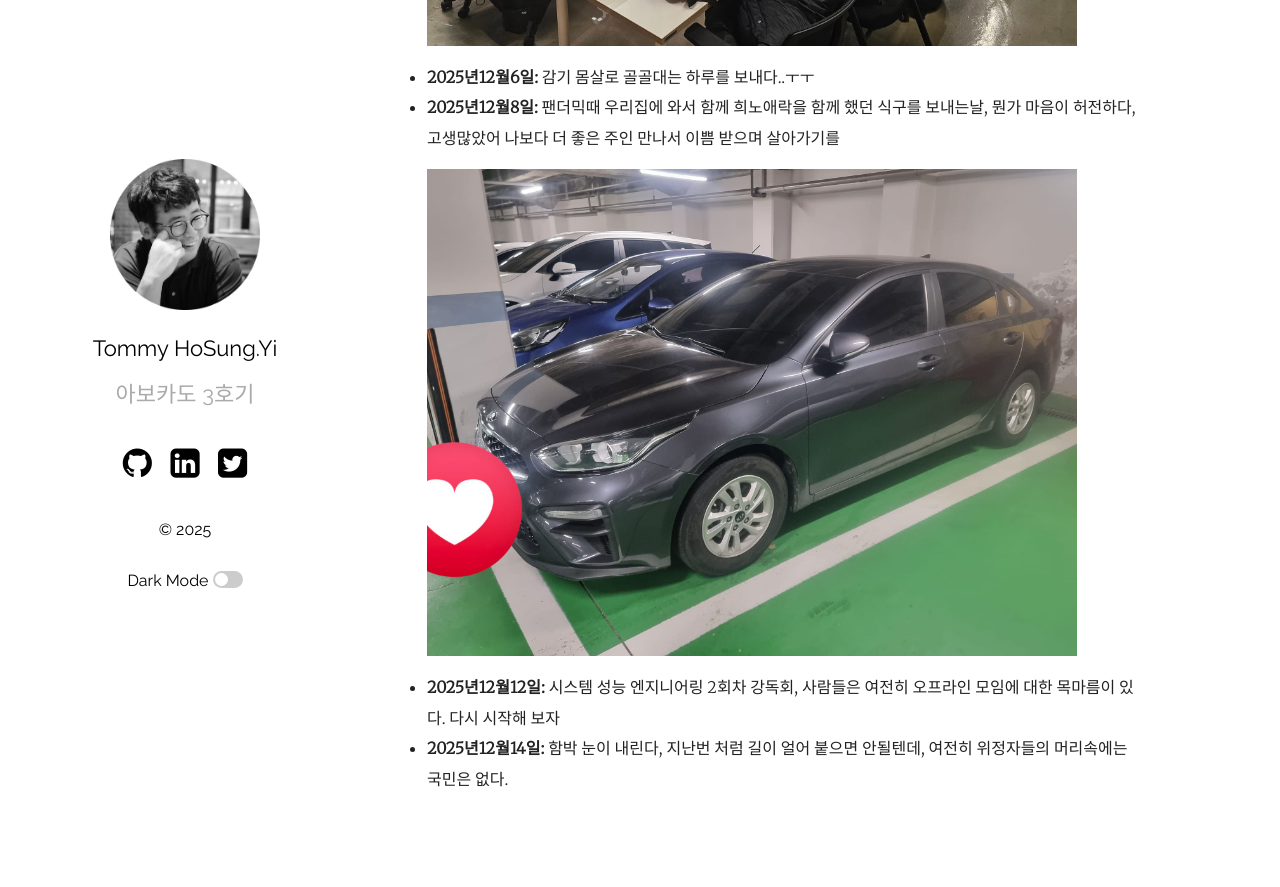
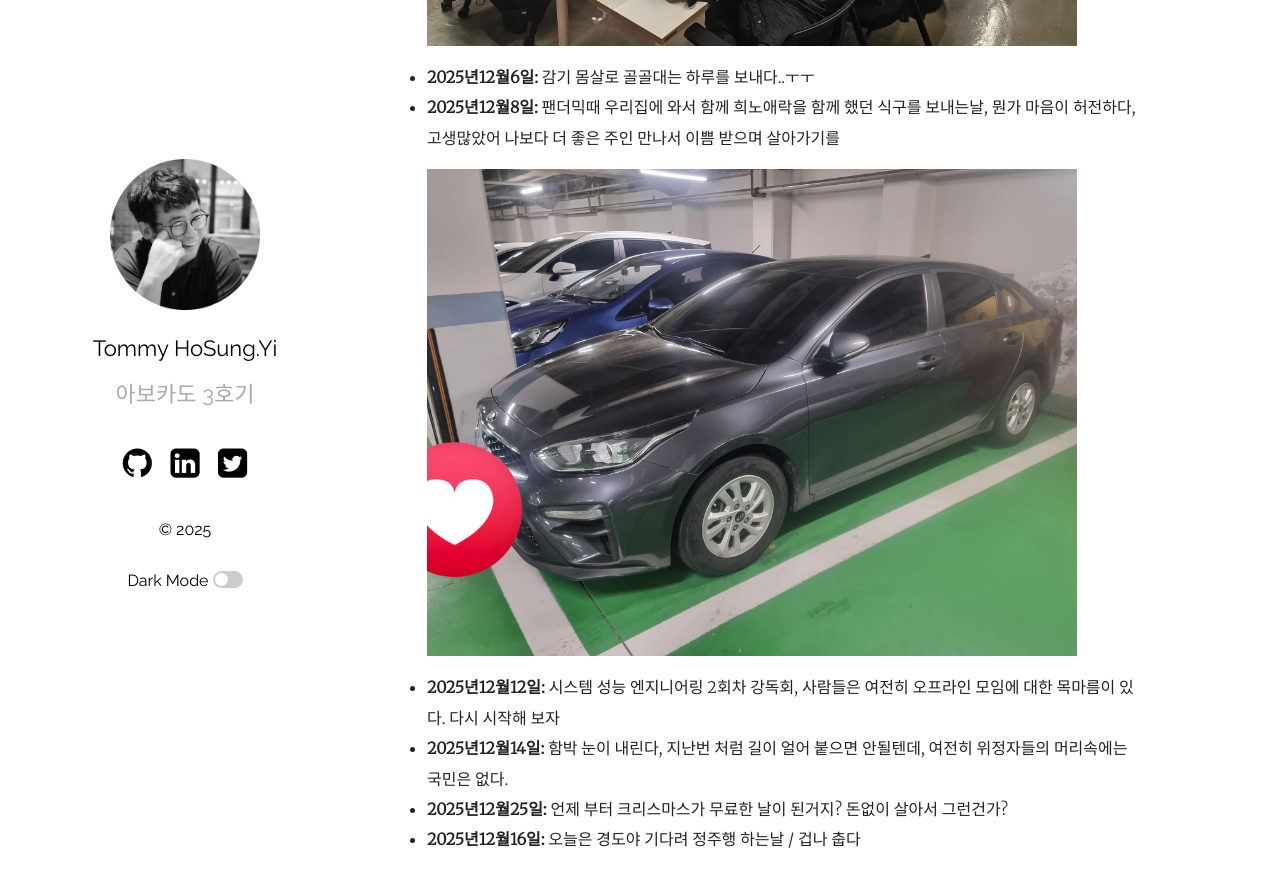
Before and after one commit to hslee77/hslee77.github.io, a Jekyll site: the page built from wiki/memo/2025-12-06-dec.md, in a window 1280 px wide and 900 px high, scrolled down 2178 px. Shown: the top 887 px of the window. Built offline with Jekyll 4.4.1, drawn with Linux system fonts in a browser that asks for light colours; before the commit the page ends 3017 px from its top, so only the background shows below that.

Commit message:
202512265 update v2.7

```diff
--- a/wiki/memo/2025-12-06-dec.md
+++ b/wiki/memo/2025-12-06-dec.md
@@ -35,3 +35,5 @@ categories: [Tommy Journey,December]
 
 - **2025년12월12일:** 시스템 성능 엔지니어링 2회차 강독회, 사람들은 여전히 오프라인 모임에 대한 목마름이 있다. 다시 시작해 보자
 - **2025년12월14일:** 함박 눈이 내린다, 지난번 처럼 길이 얼어 붙으면 안될텐데, 여전히 위정자들의 머리속에는 국민은 없다.
+- **2025년12월25일:** 언제 부터 크리스마스가 무료한 날이 된거지? 돈없이 살아서 그런건가?
+- **2025년12월16일:** 오늘은 경도야 기다려 정주행 하는날 / 겁나 춥다
```
